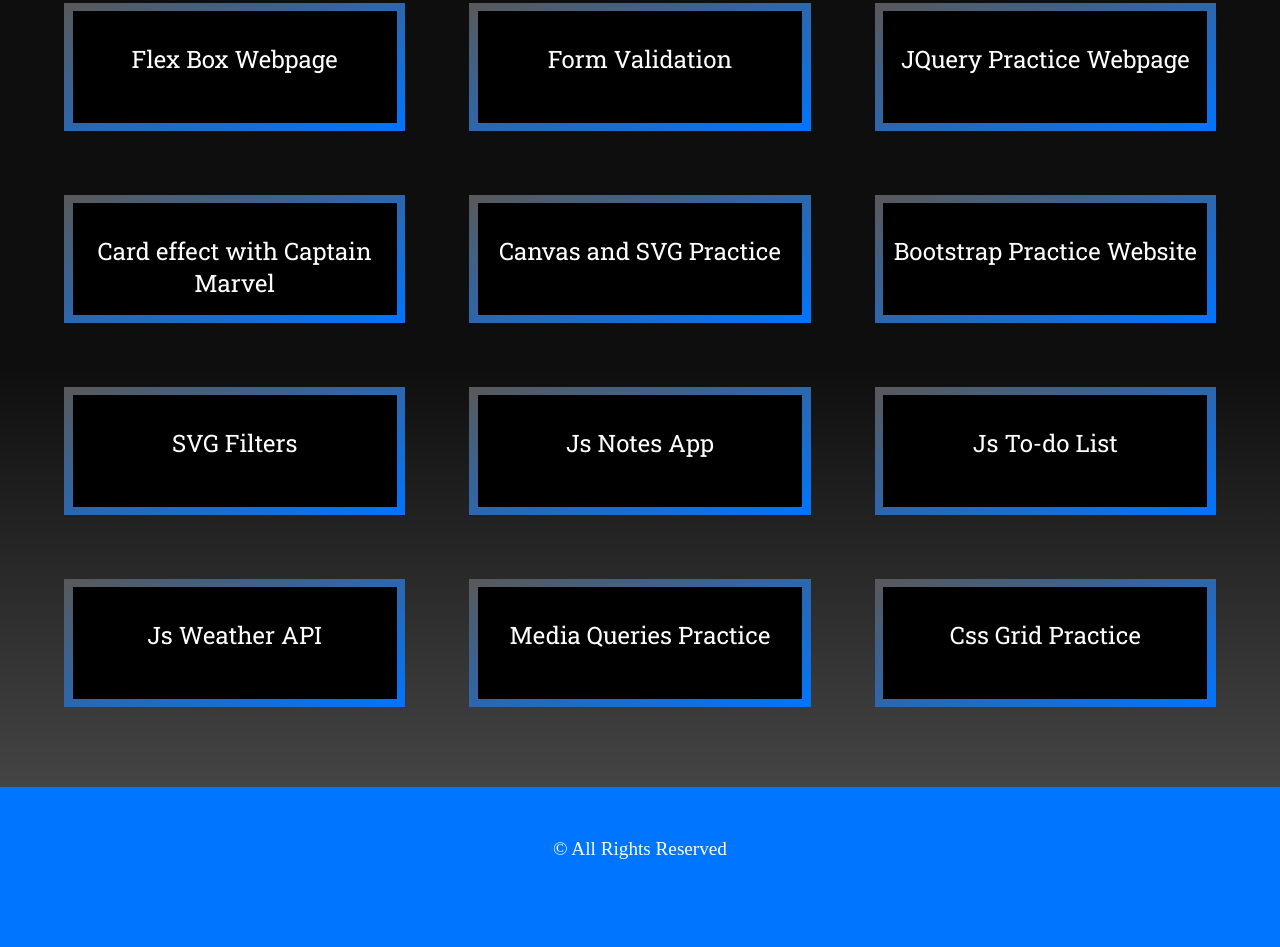
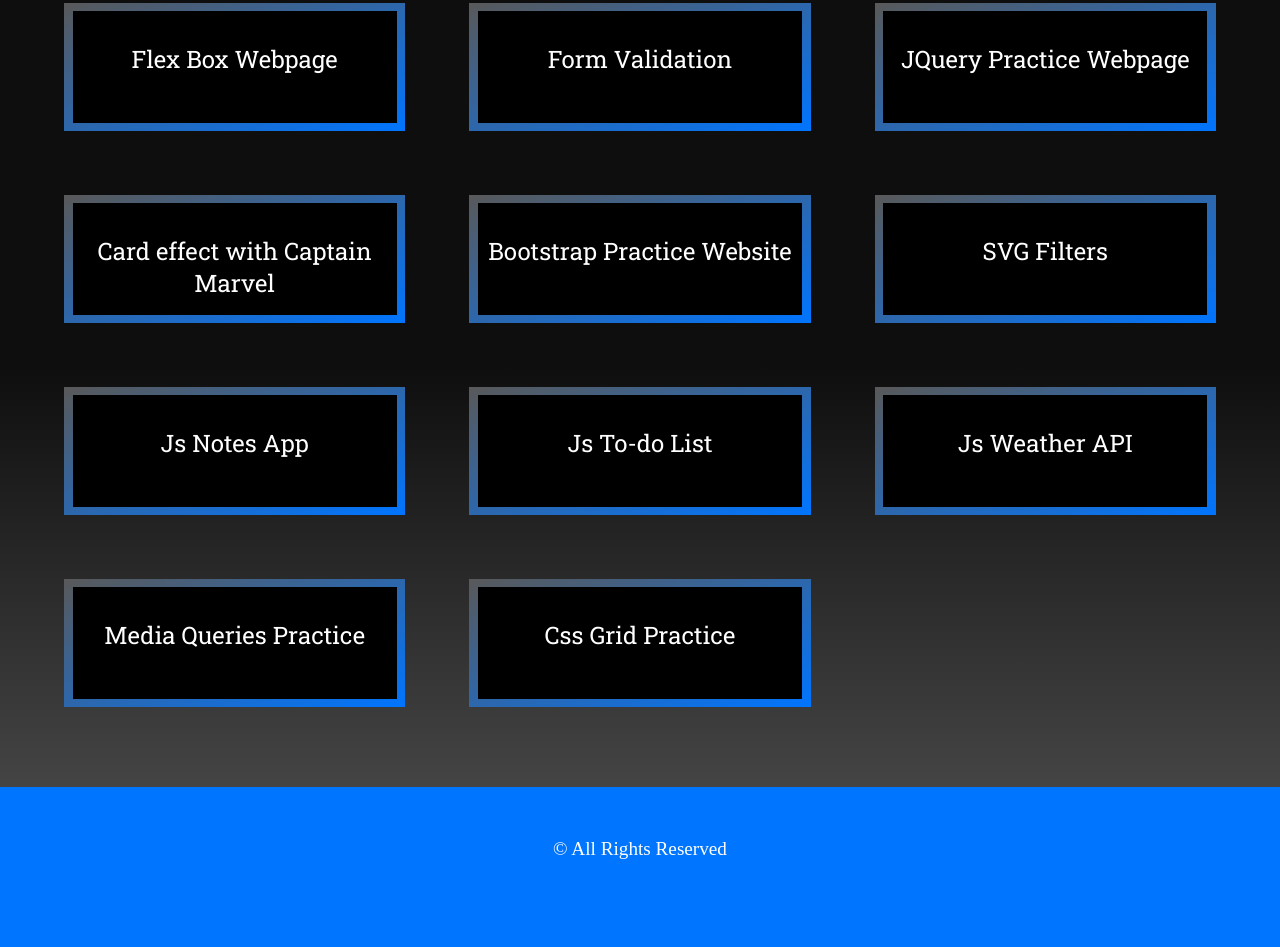
Before and after one commit to n8hadden/portfolioV3.github.io, a plain HTML site: page index.html in a window 1280 px wide. Shown: the part 1382-2329 px from the top of the page. Drawn offline with Linux system fonts and the light colour scheme.

Commit message:
Update index.html

```diff
--- a/index.html
+++ b/index.html
@@ -101,13 +101,6 @@
                 </div>
             </div>
             <div class="projectContainer reveal">
-                <div class="projectLink" id="jQueryPage">
-                    <a href="#" target="_blank">Canvas and SVG
-                        Practice
-                    </a>
-                </div>
-            </div>
-            <div class="projectContainer reveal">
                 <div class="projectLink" id="bootstrapPage">
                     <a href="https://n8hadden.github.io/bootstrapPractice.github.io/" target="_blank">Bootstrap Practice
                         Website</a>
```
